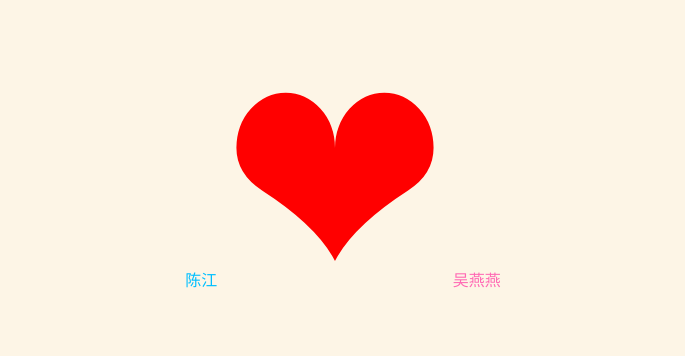
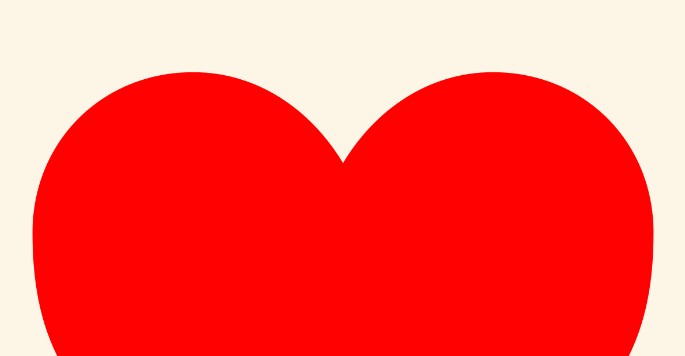
Before and after one commit to badhare/badhare.github.io, a plain HTML site: page index.html in a window 1280 px wide. Shown: the top 356 px of the page, without its empty margins (297-982 px from the left). Drawn offline with nearby package versions, Linux system fonts and the light colour scheme.

Commit message:
first commit

```diff
--- a/index.html
+++ b/index.html
@@ -19,6 +19,10 @@
     body .heart span.heart {
         font-size: 300px;
         color: red;
+    }
+    body .heart img{
+        max-width: 55%;
+        margin:0 auto;
     }
 
     body .heart .body{
@@ -63,9 +67,10 @@
 <body>
 <div id="app">
     <div class="heart">
-        <span class="body">陈江</span>
-        <span class="heart">❤</span>
-        <span class="girl">吴燕燕</span>
+        <!--<span class="body">陈江</span>-->
+        <!--<span class="heart">❤</span>-->
+        <img src="assets/521.png" alt="love">
+        <!--<span class="girl">吴燕燕</span>-->
     </div>
     <div class="content">
         <div class="day">
```
Also changed, not shown: assets/521.png (added).
